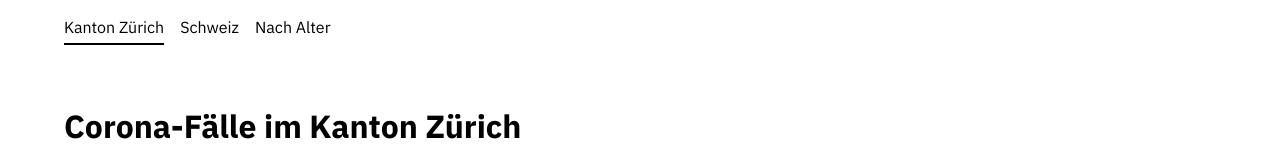
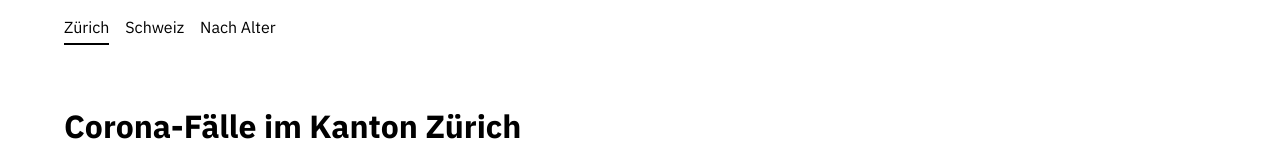
Before and after one commit to rsalzer/COVID_19_KT_ZH, a plain HTML site: page index.html in a window 1280 px wide. Shown: the top 160 px of the page. Drawn offline with Linux system fonts and the light colour scheme; no server answers.

Commit message:
Shorten link

```diff
--- a/index.html
+++ b/index.html
@@ -41,7 +41,7 @@
     <a name="top"></a>
     <nav id="page-nav">
   		<ul>
-  			<li class="here"><a href="#">Kanton Zürich</a></li>
+  			<li class="here"><a href="#">Zürich</a></li>
         <li><a title="Schweiz" href="https://rsalzer.github.io/COVID_19_CH">Schweiz</a></li>
   			<li><a title="Visualisierung der Altersdaten" href="https://rsalzer.github.io/COVID_19_AGE">Nach Alter</a></li>
   		</ul>
```
